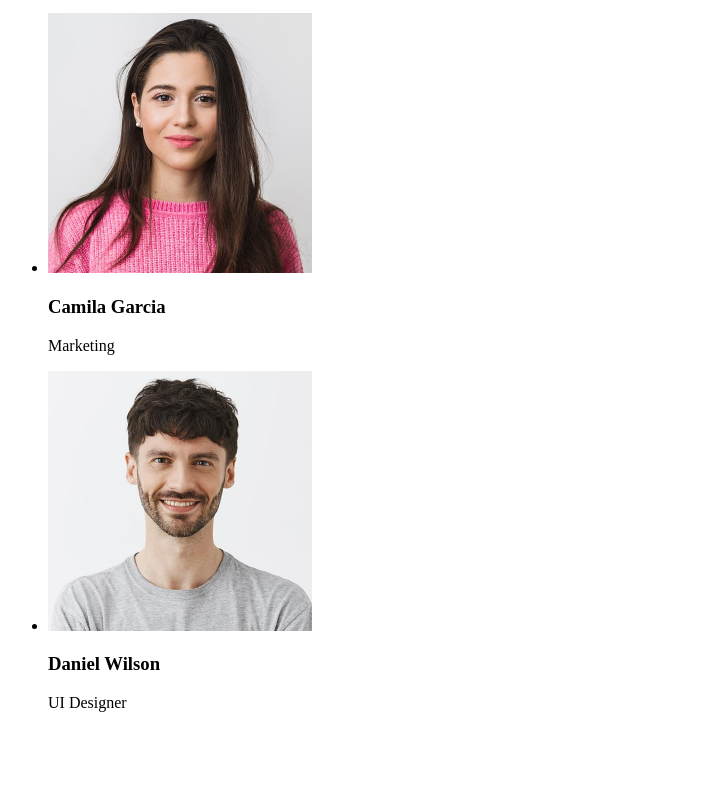
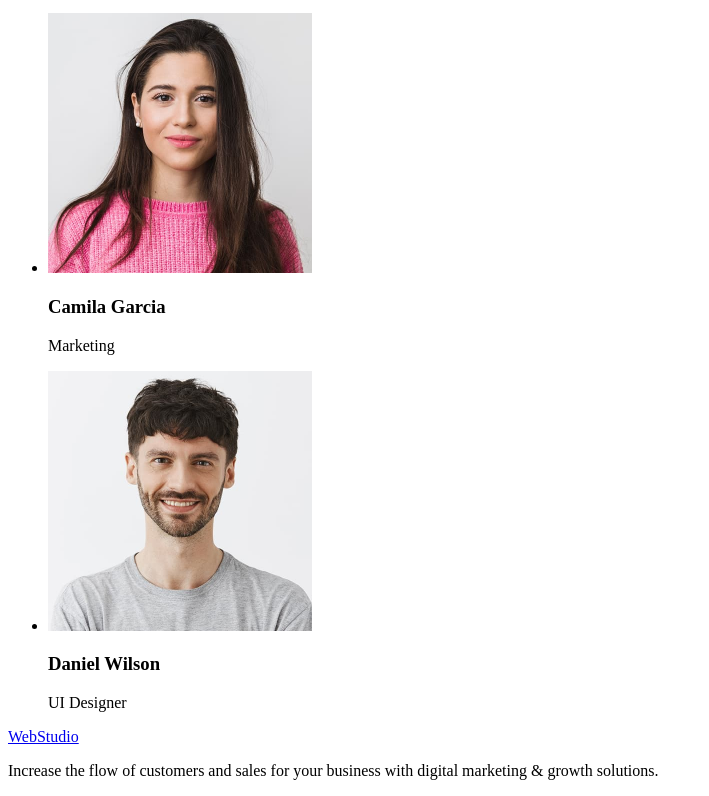
Before and after one commit to Taia96L/goit-markup-hw-01, a plain HTML site: page index.html in a window 1280 px wide. Shown: the part 1314-2110 px from the top of the page, without its empty margins (0-709 px from the left). Before the commit the page ends 2042 px from the top, so only its background shows below. Drawn offline with Linux system fonts and the light colour scheme.

Commit message:
update index file

```diff
--- a/index.html
+++ b/index.html
@@ -72,6 +72,9 @@
             </ul>
     </section>
 </main>
-
+<footer>
+    <a href="#">WebStudio</a>
+    <p>Increase the flow of customers and sales for your business with digital marketing & growth solutions.</p>
+</footer>
 </body>
 </html>
```
